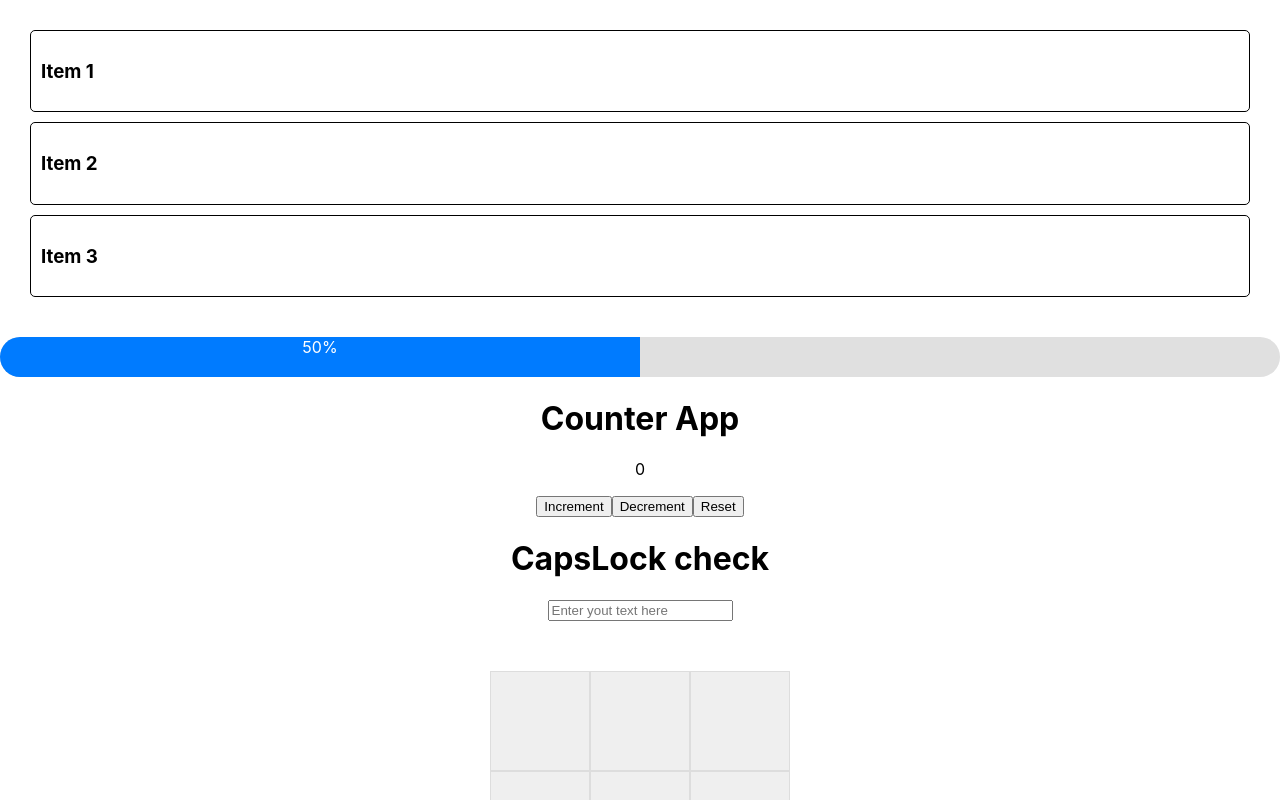
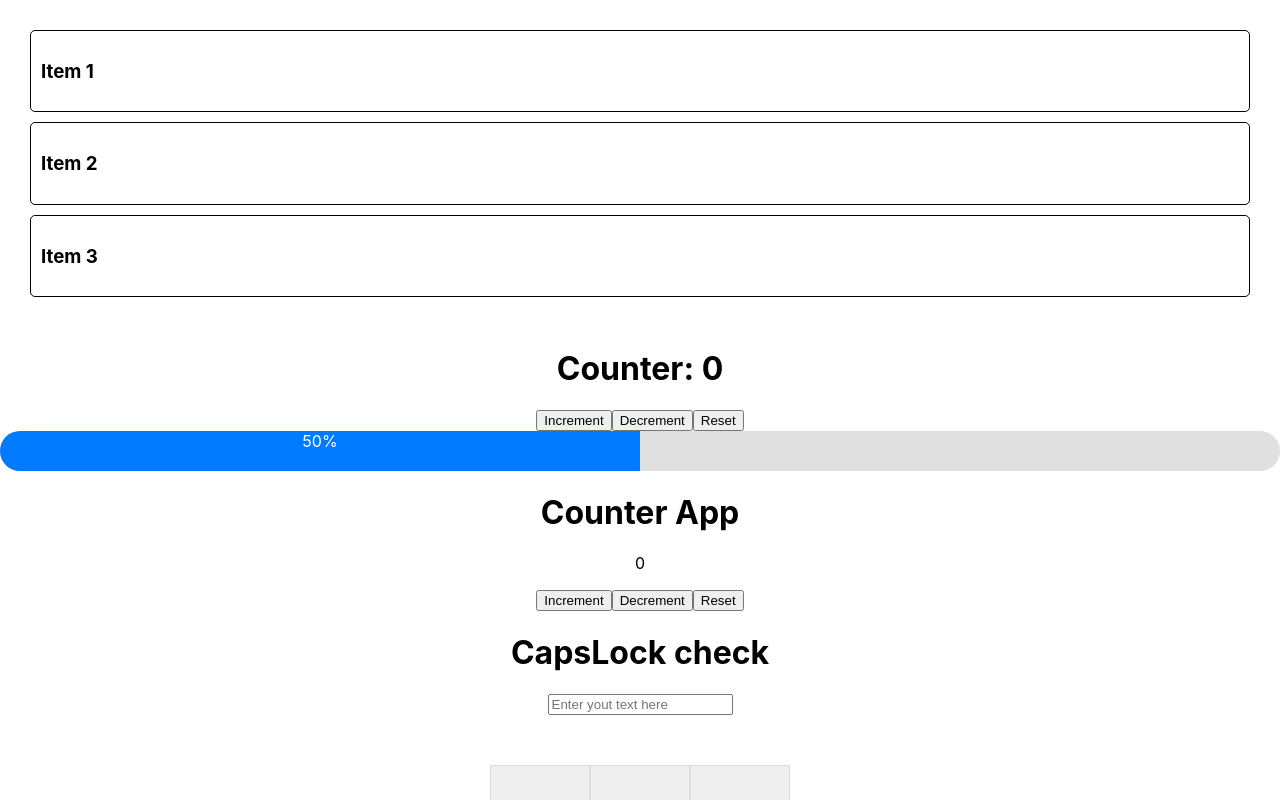
Before and after one commit to vivekdhumal28/MachineCodes, a React (Create React App) app: page / in a window 1280 px wide. Shown: the top 800 px of the page. Built offline with nearby package versions, Linux system fonts and the light colour scheme.

Commit message:
Counter With RTK

```diff
--- a/package.json
+++ b/package.json
@@ -3,11 +3,13 @@
   "version": "0.1.0",
   "private": true,
   "dependencies": {
+    "@reduxjs/toolkit": "^2.0.1",
     "@testing-library/jest-dom": "^5.17.0",
     "@testing-library/react": "^13.4.0",
     "@testing-library/user-event": "^13.5.0",
     "react": "^18.2.0",
     "react-dom": "^18.2.0",
+    "react-redux": "^9.0.4",
     "react-scripts": "5.0.1",
     "web-vitals": "^2.1.4"
   },
--- a/src/App.js
+++ b/src/App.js
@@ -8,12 +8,14 @@
 import StarRating from "./Components/StarRating";
 import ProgressBar from "./Components/ProgressBar/ProgressBar";
 import TicTacToe from "./Components/TicTacToe/TicTacToe";
+import CounterWithRedux from "./Components/CounterWithReduxToolkit";
 
 function App() {
   return (
     <div className="App">
       <div>
         <Accordion />
+        <CounterWithRedux />
         <ProgressBar />
         <Counter />
         <CapsLockOnOff />
--- /dev/null
+++ b/src/Components/CounterWithReduxToolkit.js
@@ -0,0 +1,20 @@
+// CounterWithRedux
+import React from "react";
+import { useDispatch, useSelector } from "react-redux";
+import { increment, decrement, reset } from "./counterSlice";
+
+function CounterWithRedux() {
+  const dispatch = useDispatch();
+  const count = useSelector((state) => state.counter.value);
+
+  return (
+    <div>
+      <h1>Counter: {count}</h1>
+      <button onClick={() => dispatch(increment())}>Increment</button>
+      <button onClick={() => dispatch(decrement())}>Decrement</button>
+      <button onClick={() => dispatch(reset())}>Reset</button>
+    </div>
+  );
+}
+
+export default CounterWithRedux;
--- /dev/null
+++ b/src/Components/counterSlice.js
@@ -0,0 +1,24 @@
+//counterSlice.js
+import { createSlice } from "@reduxjs/toolkit";
+
+export const counterSlice = createSlice({
+  name: "counter",
+  initialState: {
+    value: 0,
+  },
+  reducers: {
+    increment: (state) => {
+      state.value += 1;
+    },
+    decrement: (state) => {
+      state.value -= 1;
+    },
+    reset: (state) => {
+      state.value = 0;
+    },
+  },
+});
+
+export const { increment, decrement, reset } = counterSlice.actions;
+
+export default counterSlice.reducer;
--- a/src/index.js
+++ b/src/index.js
@@ -1,11 +1,15 @@
 import React from "react";
 import ReactDOM from "react-dom/client";
+import { Provider } from "react-redux";
+import { store } from "../src/store";
 import "./index.css";
 import App from "./App";
 
 const root = ReactDOM.createRoot(document.getElementById("root"));
 root.render(
   <React.StrictMode>
-    <App />
+    <Provider store={store}>
+      <App />
+    </Provider>
   </React.StrictMode>
 );
--- /dev/null
+++ b/src/store.js
@@ -0,0 +1,9 @@
+//store.js
+import { configureStore } from "@reduxjs/toolkit";
+import counterReducer from "./Components/counterSlice";
+
+export const store = configureStore({
+  reducer: {
+    counter: counterReducer,
+  },
+});
```
Also changed, not shown: 1 other file (tests, documents, lock files or other folders).
